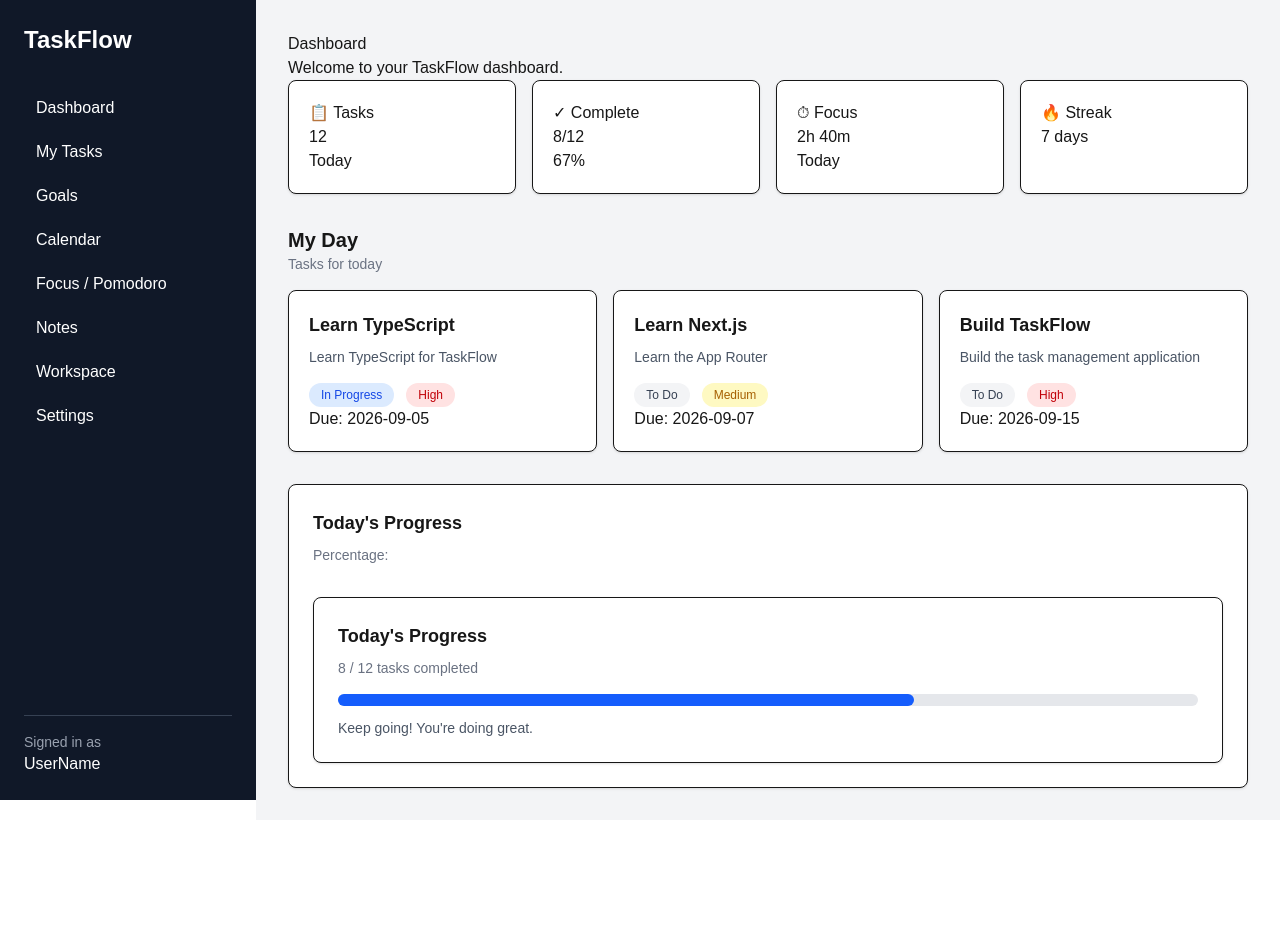
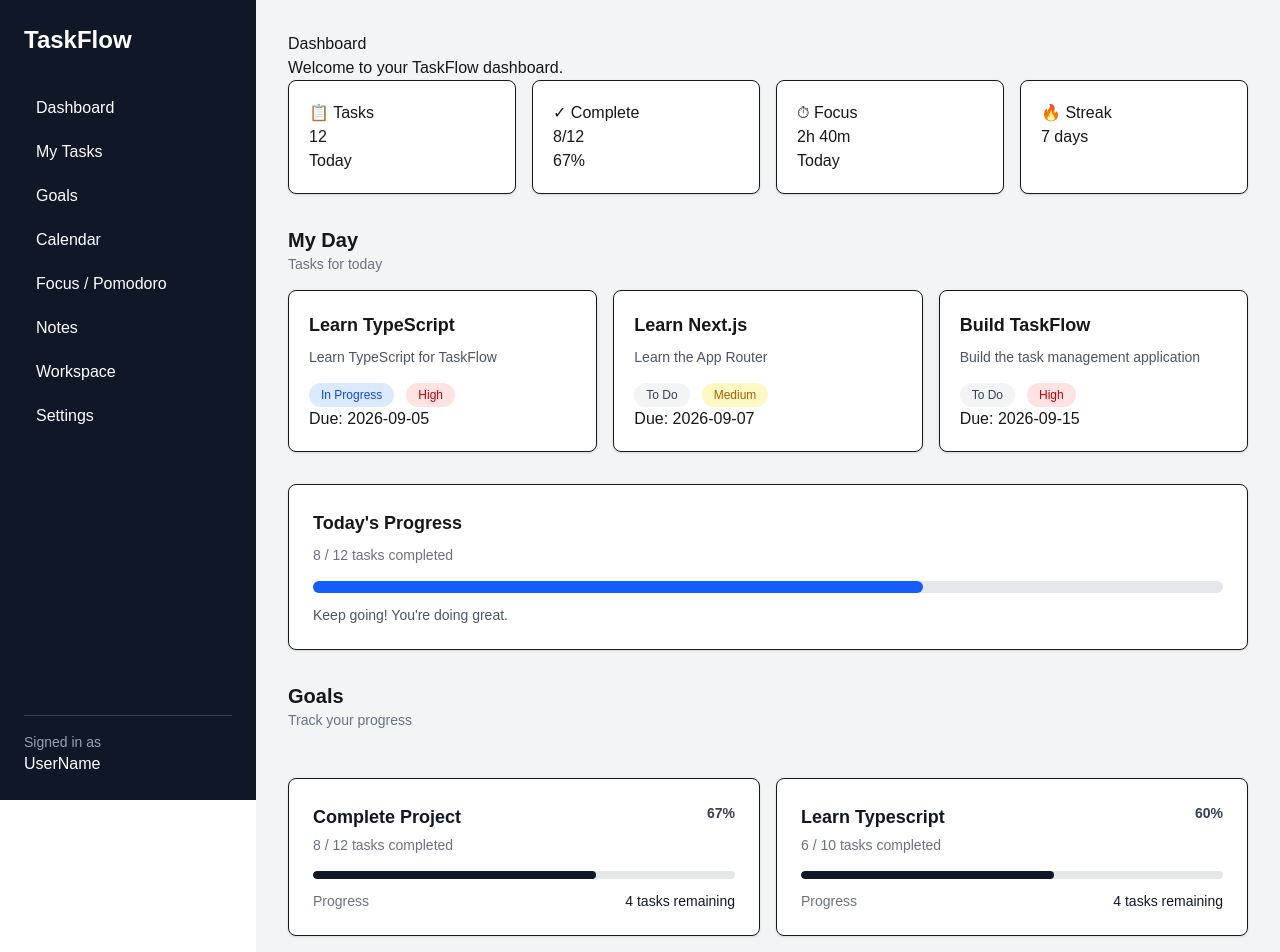
Before and after one commit to hari2k7/TaskFlow, a Next.js app in the folder frontend/: page /dashboard in a window 1280 px wide. Shown: the top 952 px of the page. Before the commit the page ends 820 px from the top, so only its background shows below. Built offline with nearby package versions, Linux system fonts and the light colour scheme.

Commit message:
feat: add dashboard goals

```diff
--- a/frontend/src/app/dashboard/page.tsx
+++ b/frontend/src/app/dashboard/page.tsx
@@ -2,6 +2,7 @@ import StatCard from "@/src/components/StatCard"
 import { Task } from "@/src/types/task";
 import TaskCard from "@/src/components/TaskCard";
 import ProgressCard from "@/src/components/ProgressCard";
+import GoalCard from "@/src/components/GoalCard";
 
 const tasks: Task[] = [
     {
@@ -52,11 +53,25 @@ export default function Dashboard() {
                     ))}
                 </div>
             </section>
-            <div className="mt-8 rounded-lg border bg-white p-6 shadow-sm">
-                <h2 className="text-lg font-semibold">Today's Progress</h2>
-                <p className="mt-2 text-sm text-gray-500">Percentage:</p>
-                <ProgressCard completed={8} total={12} />
-            </div>
+
+            <ProgressCard completed={8} total={12} />
+            <section className="mt-8">
+                <h2 className="text-xl font-semibold">Goals</h2>
+                <p className="text-sm text-gray-500">Track your progress</p>
+
+                <div className="mt-4 grid grid-cols-1 gap-4 md:grid-cols-2">
+                    <GoalCard
+                        title="Complete Project"
+                        current={8}
+                        target={12}
+                    />
+                    <GoalCard
+                        title="Learn Typescript"
+                        current={6}
+                        target={10}
+                    />
+                </div>
+            </section>
         </main>
     )
 }
--- /dev/null
+++ b/frontend/src/components/GoalCard.tsx
@@ -0,0 +1,60 @@
+interface GoalCardProps {
+    title: string;
+    current: number;
+    target: number;
+}
+
+export default function GoalCard({
+    title,
+    current,
+    target,
+}: GoalCardProps) {
+    const percentage = Math.min(
+        100,
+        Math.round((current / target) * 100)
+    );
+
+    return (
+       <div className="mt-8 rounded-lg border bg-white p-6 shadow-sm">
+
+            {/* Header */}
+            <div className="flex items-start justify-between gap-4">
+                <div>
+                    <h2 className="text-lg font-semibold text-gray-900">
+                        {title}
+                    </h2>
+
+                    <p className="mt-1 text-sm text-gray-500">
+                        {current} / {target} tasks completed
+                    </p>
+                </div>
+
+                {/* Percentage */}
+                <span className="text-sm font-semibold text-gray-700">
+                    {percentage}%
+                </span>
+            </div>
+
+            {/* Progress bar */}
+            <div className="mt-4 h-2 w-full overflow-hidden rounded-full bg-gray-200">
+                <div
+                    className="h-full rounded-full bg-gray-900 transition-all duration-500"
+                    style={{ width: `${percentage}%` }}
+                />
+            </div>
+
+            {/* Bottom text */}
+            <div className="mt-3 flex items-center justify-between text-sm">
+                <span className="text-gray-500">
+                    Progress
+                </span>
+
+                <span className="font-medium text-gray-900">
+                    {target - current > 0
+                        ? `${target - current} tasks remaining`
+                        : "Goal completed 🎉"}
+                </span>
+            </div>
+        </div>
+    );
+}
```
